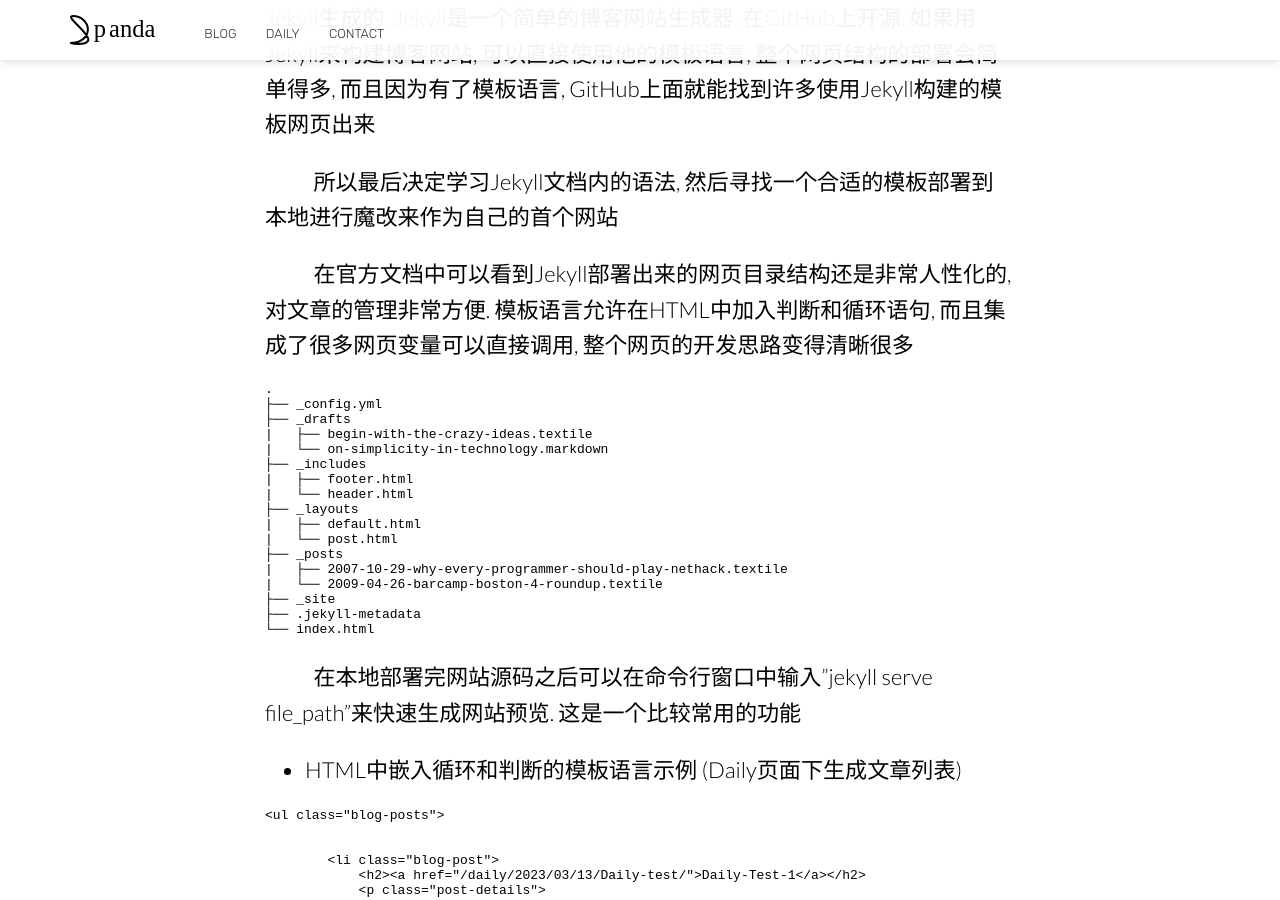
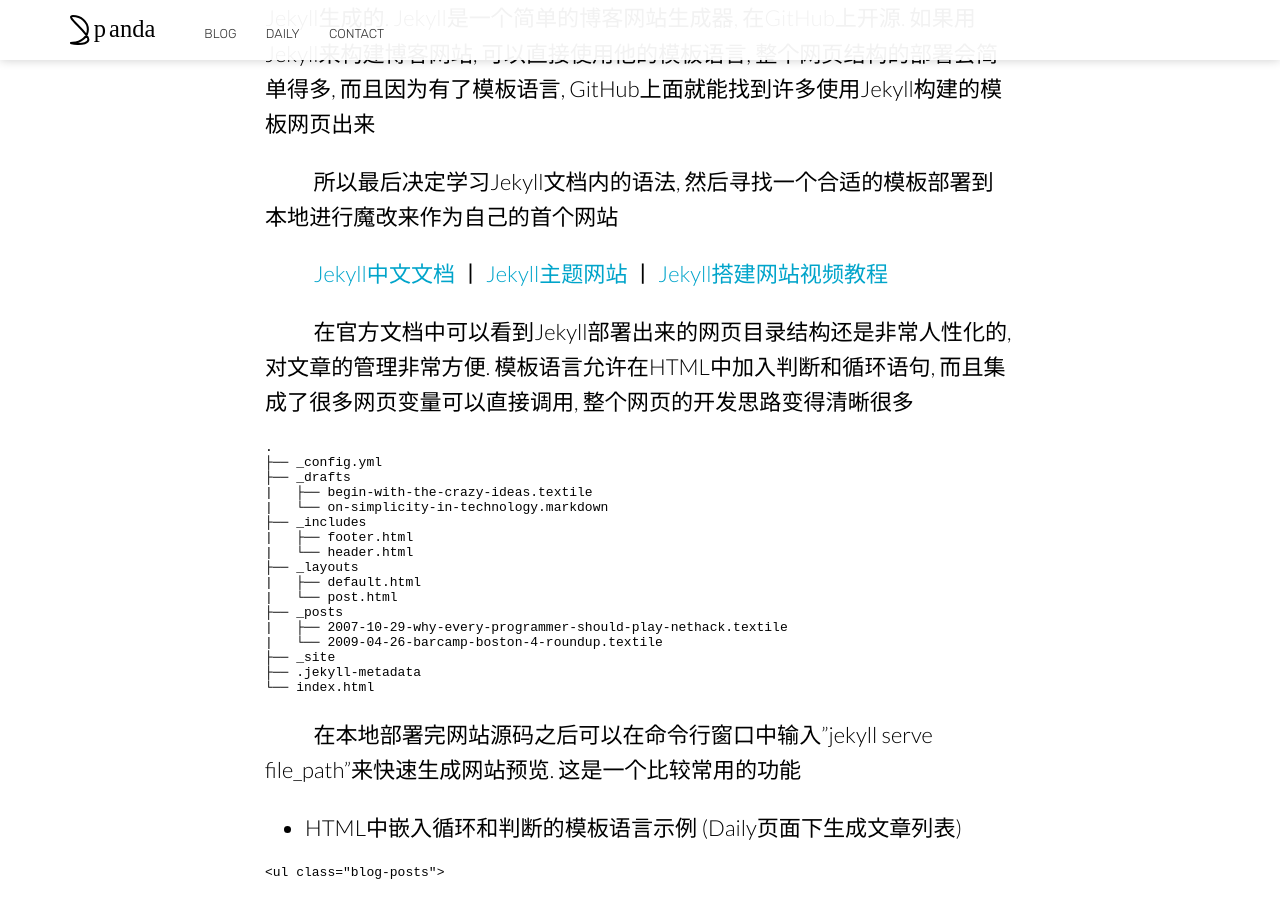
Before and after one commit to pandacase/pandacase.github.io, a Jekyll site: the page built from _posts/2023-03-11-pandaBlog.md, in a window 1280 px wide and 900 px high, scrolled down 3237 px. Built offline with Jekyll 4.4.1, drawn with Linux system fonts in a browser that asks for light colours; nearby versions of some CDN libraries; comment, search, counter and statistics services are not loaded.

Commit message:
Update 2023-03-11-pandaBlog.md

```diff
--- a/_posts/2023-03-11-pandaBlog.md
+++ b/_posts/2023-03-11-pandaBlog.md
@@ -49,7 +49,7 @@ image: https://s1.ax1x.com/2023/03/14/pplBuvj.jpg
 
 &emsp;&emsp; 所以最后决定学习Jekyll文档内的语法, 然后寻找一个合适的模板部署到本地进行魔改来作为自己的首个网站
 
-<!-- &emsp;&emsp; [Jekyll中文文档](http://jekyllcn.com/) 丨 [Jekyll主题网站](http://jekyllthemes.org/) 丨 [Jekyll搭建网站视频教程](https://www.bilibili.com/video/BV14x411t7ZU/) -->
+&emsp;&emsp; [Jekyll中文文档](http://jekyllcn.com/) 丨 [Jekyll主题网站](http://jekyllthemes.org/) 丨 [Jekyll搭建网站视频教程](https://www.bilibili.com/video/BV14x411t7ZU/)
 
 &emsp;&emsp; 在官方文档中可以看到Jekyll部署出来的网页目录结构还是非常人性化的, 对文章的管理非常方便. 模板语言允许在HTML中加入判断和循环语句, 而且集成了很多网页变量可以直接调用, 整个网页的开发思路变得清晰很多
 
```
